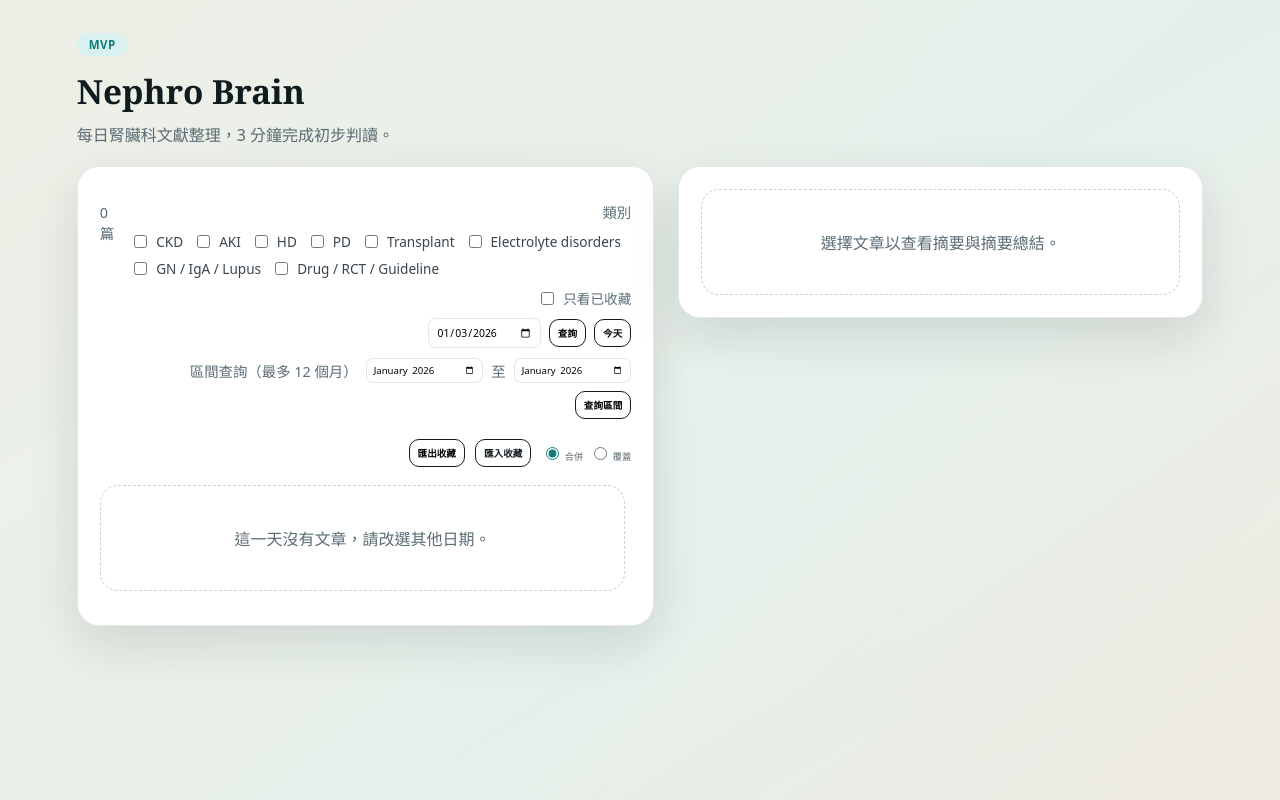
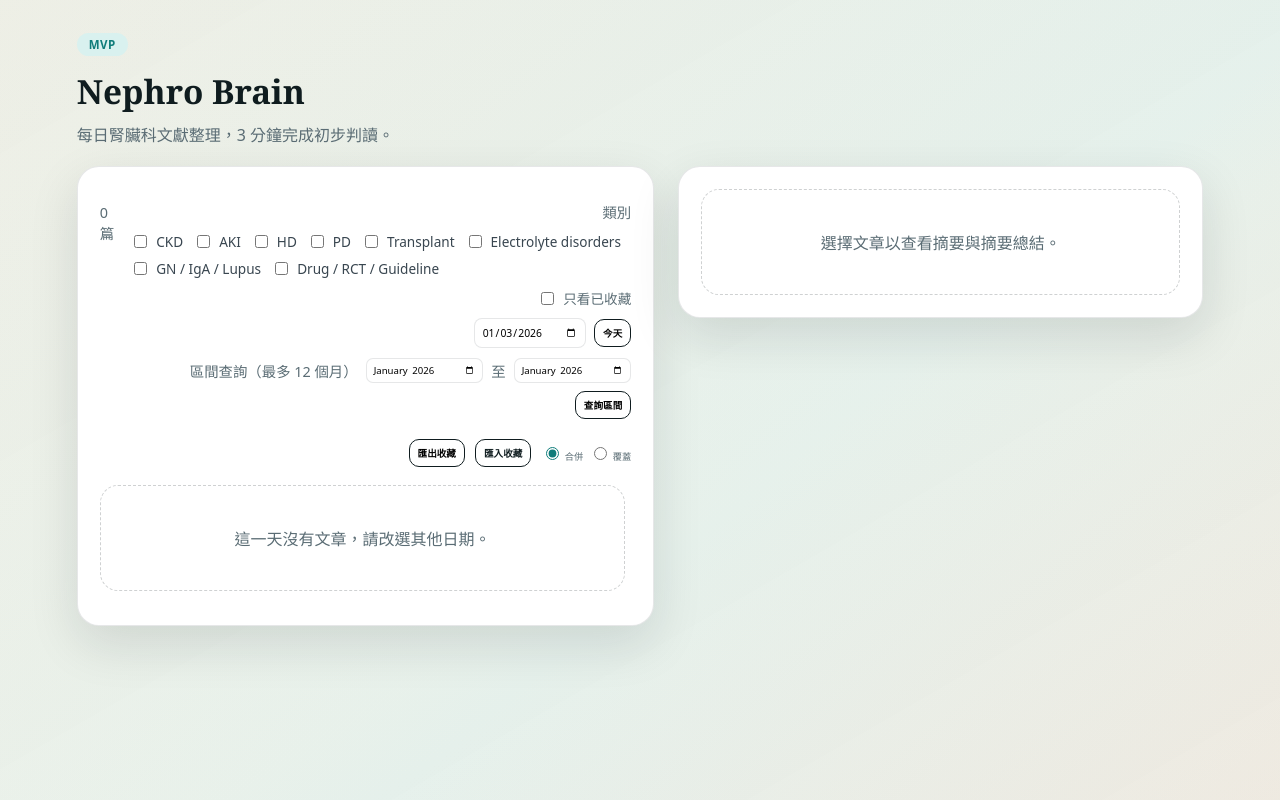
Before and after one commit to ecbrandnewday/annie-nephro-brain, a Flask app: page / in a window 1280 px wide. Run offline with Flask 3, Linux system fonts and the light colour scheme; data comes from the database, SQL or seed files in the repository; data that the repository does not hold is empty.

Commit message:
Restore date search binding

```diff
--- a/static/app.js
+++ b/static/app.js
@@ -965,10 +965,6 @@ const runDateSearch = async () => {
     updateSyncInfo(undefined, "請先選擇日期。");
     return;
   }
-  if (dateSearchBtn) {
-    dateSearchBtn.disabled = true;
-    dateSearchBtn.textContent = "查詢中...";
-  }
   try {
     await loadArticlesForDate(selectedDate);
     updateSyncInfo(undefined, state.articles.length ? "" : "該日期無文章。");
@@ -977,19 +973,16 @@ const runDateSearch = async () => {
     const message = error?.message || "查詢失敗，請稍後再試。";
     updateSyncInfo(undefined, message);
   } finally {
-    if (dateSearchBtn) {
-      dateSearchBtn.disabled = false;
-      dateSearchBtn.textContent = "查詢";
-    }
+    // no-op
   }
 };
 
+if (dateInputEl) {
+  dateInputEl.addEventListener("change", runDateSearch);
+}
+
 if (dateSearchBtn) {
   dateSearchBtn.addEventListener("click", runDateSearch);
-}
-
-if (dateInputEl) {
-  dateInputEl.addEventListener("change", runDateSearch);
 }
 
 if (dateTodayBtn) {
--- a/templates/index.html
+++ b/templates/index.html
@@ -65,7 +65,6 @@
             </div>
             <div class="date-filter">
               <input type="date" id="date-input" />
-              <button class="ghost small" id="date-search">查詢</button>
               <button class="ghost small" id="date-today">今天</button>
             </div>
             <div class="range-filter">
```
